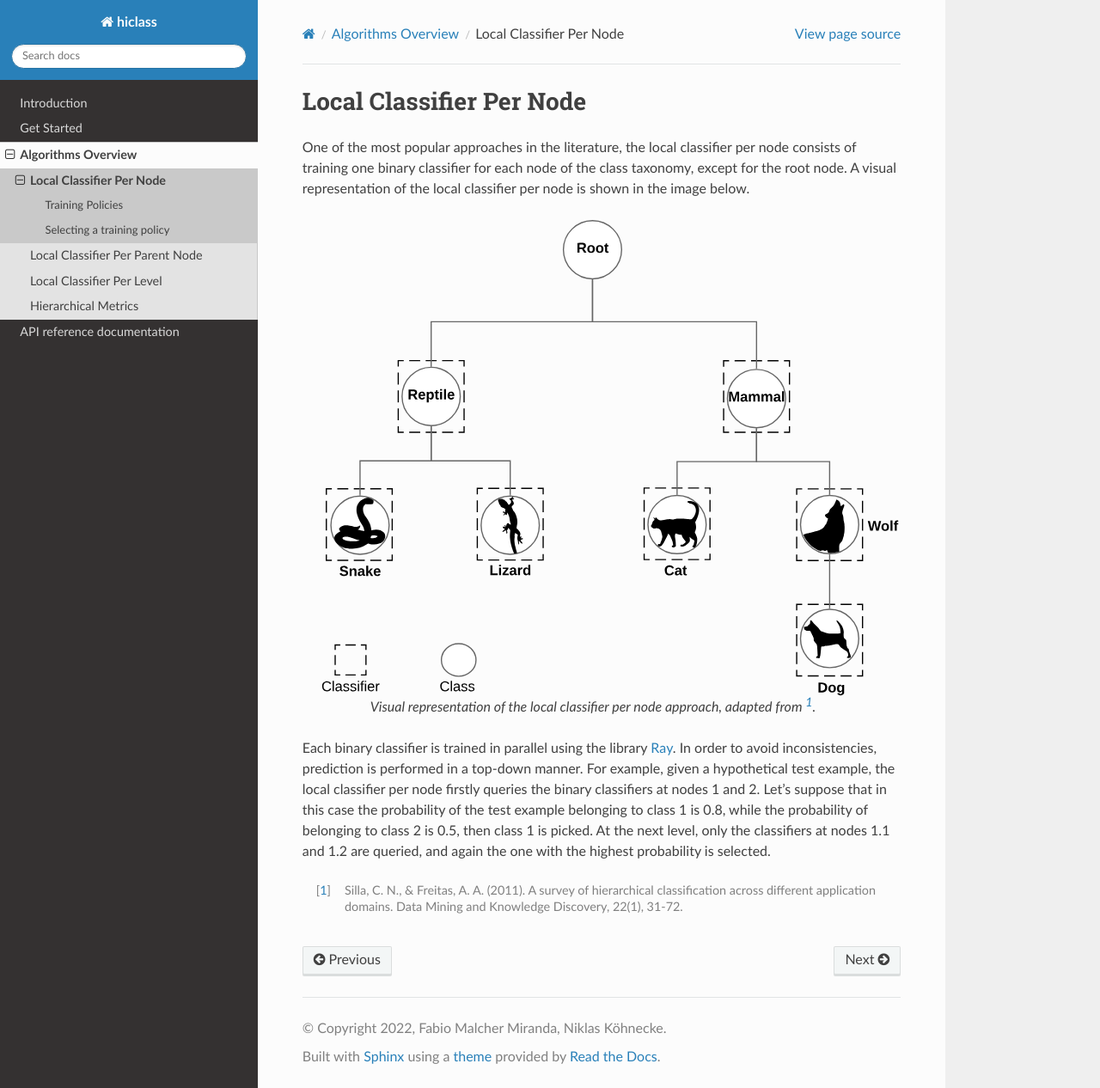
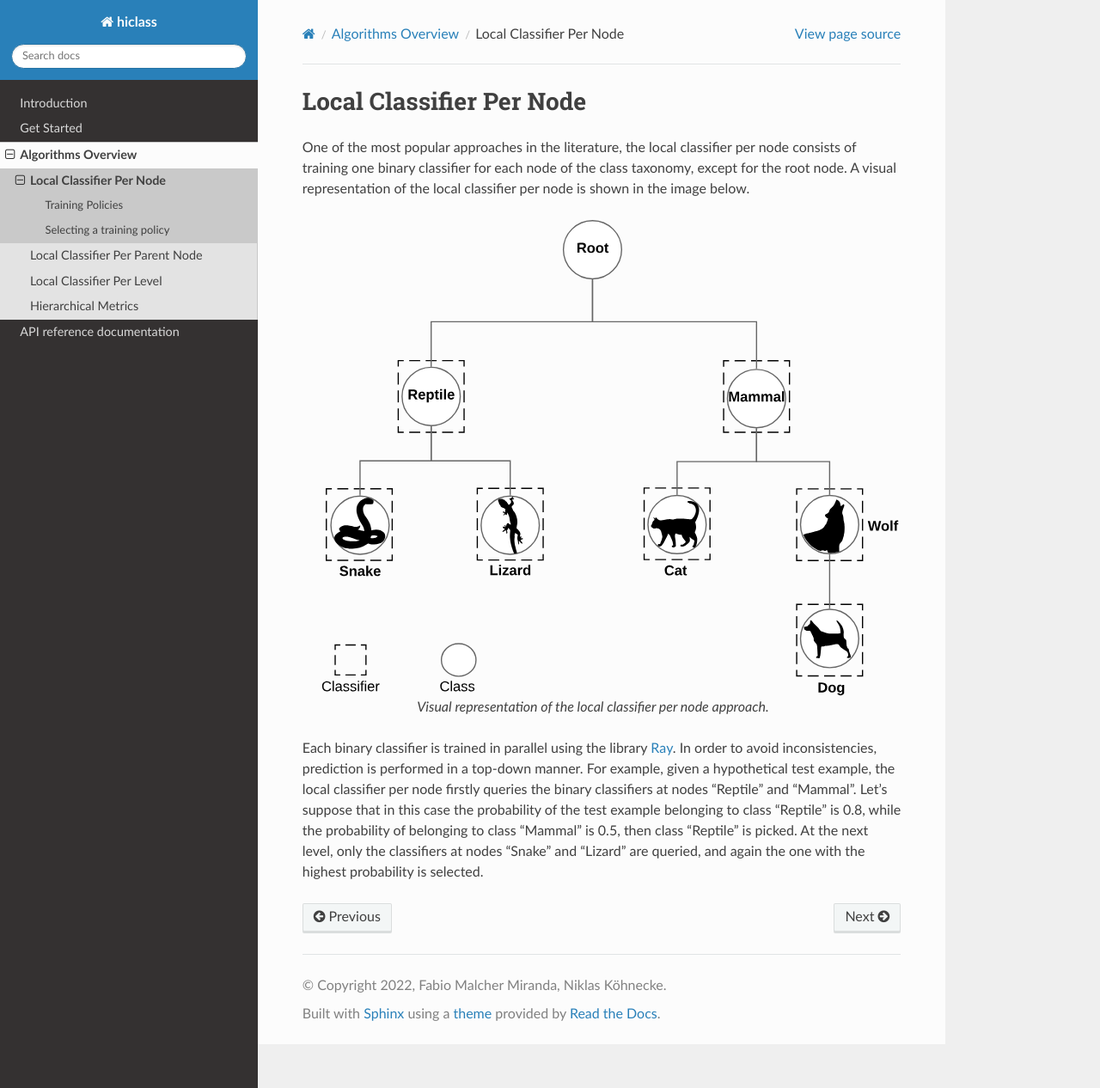
Before and after one commit to scikit-learn-contrib/hiclass, a Sphinx documentation site: the page built from docs/source/algorithms/local_classifier_per_node.rst, in a window 1280 px wide and 1266 px high. Shown: the whole window at 86% size. Built offline with Sphinx 7.4.7 and the Read the Docs theme 2.0.0, drawn with Linux system fonts in a browser that asks for light colours.

Commit message:
Update local classifier per node introduction page

```diff
--- a/docs/source/algorithms/local_classifier_per_node.rst
+++ b/docs/source/algorithms/local_classifier_per_node.rst
@@ -8,7 +8,7 @@ One of the most popular approaches in the literature, the local classifier per n
 .. figure:: local_classifier_per_node.svg
    :align: center
 
-   Visual representation of the local classifier per node approach, adapted from [1]_.
+   Visual representation of the local classifier per node approach.
 
 .. toctree::
     :hidden:
@@ -16,6 +16,4 @@ One of the most popular approaches in the literature, the local classifier per n
     training_policies
     selecting_training_policy
 
-Each binary classifier is trained in parallel using the library `Ray <https://www.ray.io/>`_. In order to avoid inconsistencies, prediction is performed in a top-down manner. For example, given a hypothetical test example, the local classifier per node firstly queries the binary classifiers at nodes 1 and 2. Let's suppose that in this case the probability of the test example belonging to class 1 is 0.8, while the probability of belonging to class 2 is 0.5, then class 1 is picked. At the next level, only the classifiers at nodes 1.1 and 1.2 are queried, and again the one with the highest probability is selected.
-
-.. [1] Silla, C. N., & Freitas, A. A. (2011). A survey of hierarchical classification across different application domains. Data Mining and Knowledge Discovery, 22(1), 31-72.
+Each binary classifier is trained in parallel using the library `Ray <https://www.ray.io/>`_. In order to avoid inconsistencies, prediction is performed in a top-down manner. For example, given a hypothetical test example, the local classifier per node firstly queries the binary classifiers at nodes "Reptile" and "Mammal". Let's suppose that in this case the probability of the test example belonging to class "Reptile" is 0.8, while the probability of belonging to class "Mammal" is 0.5, then class "Reptile" is picked. At the next level, only the classifiers at nodes "Snake" and "Lizard" are queried, and again the one with the highest probability is selected.
```
